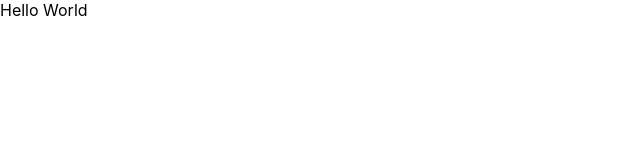
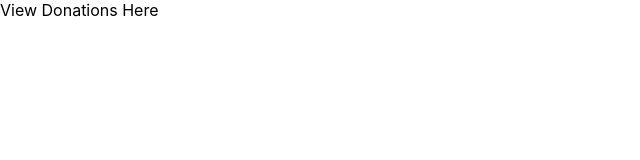
Before and after one commit to MohammedOmar94/bhf-donations, a React (Create React App) app: page / in a window 1280 px wide. Shown: the top 160 px of the page, without its empty margins (0-640 px from the left). Built offline with nearby package versions, Linux system fonts and the light colour scheme.

Commit message:
Created container, DonationsViewer

```diff
--- a/src/App.js
+++ b/src/App.js
@@ -1,10 +1,10 @@
 import React from 'react';
+
+import DonationsViewer from './containers/DonationsViewer/DonationsViewer';
 
 function App() {
   return (
-    <div>
-      Hello World
-    </div>
+    <DonationsViewer />
   );
 }
 
--- /dev/null
+++ b/src/containers/DonationsViewer/DonationsViewer.js
@@ -0,0 +1,13 @@
+import React, { Component } from 'react';
+
+class DonationsViewer extends Component {
+  render() {
+    return (
+      <div>
+        View Donations Here
+      </div>
+    );
+  }
+}
+
+export default DonationsViewer;
```
